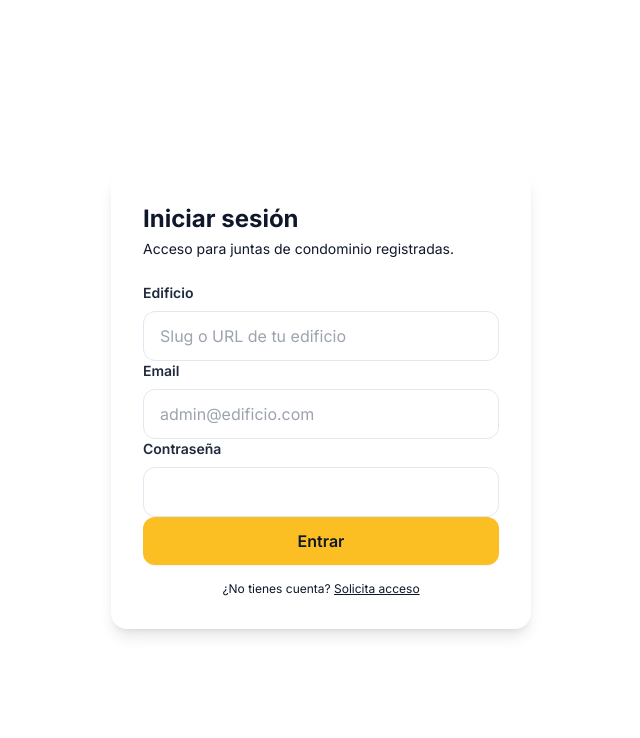
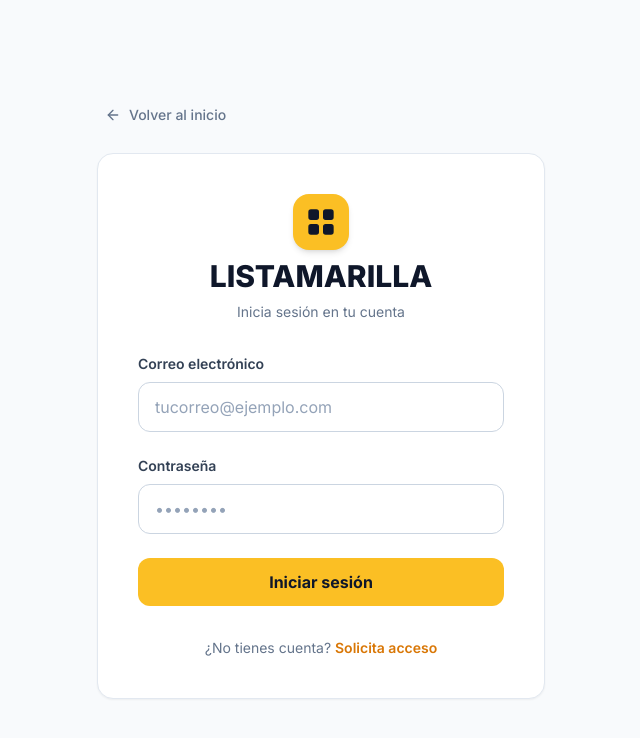
Before and after one commit to tavoidkk/listamarilla, a Next.js app: page /login in a window 1280 px wide. Shown: the top 738 px of the page, without its empty margins (319-959 px from the left). Built offline with nearby package versions, Linux system fonts and the light colour scheme; no server answers.

Commit message:
feat(login): redesigned login page + post-login redirect action

```diff
--- /dev/null
+++ b/src/app/(marketing)/login/actions.ts
@@ -0,0 +1,46 @@
+"use server";
+
+import { createClient } from "@/lib/supabase/server";
+import { createServiceClient } from "@/lib/supabase/service";
+
+/**
+ * Devuelve la ruta a la que debe ir el usuario autenticado tras iniciar sesión
+ * desde el login del landing:
+ *  - Platform owner → /superadmin
+ *  - Administrador de condominio → /o/{slug}/panel (su organización)
+ *  - Sin membresía → /solicitar
+ */
+export async function resolvePostLoginDestination(): Promise<string> {
+  const supabase = await createClient();
+  const {
+    data: { user },
+  } = await supabase.auth.getUser();
+
+  if (!user) return "/login";
+
+  if (user.app_metadata?.is_platform_owner === true) {
+    return "/superadmin";
+  }
+
+  const svc = createServiceClient();
+
+  const { data: membership } = await svc
+    .from("memberships")
+    .select("org:organizations(slug)")
+    .eq("user_id", user.id)
+    .eq("role", "condo_admin")
+    .eq("status", "active")
+    .maybeSingle();
+
+  const slug =
+    membership &&
+    typeof membership.org === "object" &&
+    membership.org !== null &&
+    "slug" in membership.org
+      ? (membership.org as { slug: string }).slug
+      : null;
+
+  if (!slug) return "/solicitar";
+
+  return `/o/${slug}/panel`;
+}
--- a/src/app/(marketing)/login/page.tsx
+++ b/src/app/(marketing)/login/page.tsx
@@ -1,27 +1,185 @@
+'use client';
+
+import { useState, useTransition } from 'react';
 import Link from "next/link";
-import { Field } from "@/components/ui/Field";
-import { Button } from "@/components/ui/Button";
-import { ToastContainer } from "@/components/ui/Toast";
+import { useRouter } from "next/navigation";
+import { ArrowLeft, AlertCircle } from "lucide-react";
+import { createClient } from "@/lib/supabase/client";
+import { resolvePostLoginDestination } from "./actions";
 
 export default function MarketingLoginPage() {
+  const router = useRouter();
+  const [loading, setLoading] = useState(false);
+  const [error, setError] = useState('');
+  const [, startTransition] = useTransition();
+
+  const handleSubmit = async (e: React.FormEvent<HTMLFormElement>) => {
+    e.preventDefault();
+    setError('');
+    setLoading(true);
+
+    const formData = new FormData(e.currentTarget);
+    const email = (formData.get('email') as string ?? '').trim();
+    const password = formData.get('password') as string ?? '';
+
+    if (!email || !password) {
+      setError('Por favor ingresa tu correo y contraseña.');
+      setLoading(false);
+      return;
+    }
+
+    try {
+      const supabase = createClient();
+      const { data, error: authError } = await supabase.auth.signInWithPassword({
+        email,
+        password,
+      });
+
+      if (authError) {
+        if (authError.message.toLowerCase().includes('invalid login credentials')) {
+          setError('Correo o contraseña incorrectos.');
+        } else if (authError.message.toLowerCase().includes('email not confirmed')) {
+          setError('Debes confirmar tu correo electrónico antes de iniciar sesión.');
+        } else if (authError.message.toLowerCase().includes('rate limit')) {
+          setError('Demasiados intentos. Espera unos minutos e inténtalo de nuevo.');
+        } else {
+          setError(authError.message || 'No se pudo iniciar sesión. Inténtalo de nuevo.');
+        }
+        setLoading(false);
+        return;
+      }
+
+      const user = data?.user;
+      if (!user) {
+        setError('No se pudo obtener la información del usuario.');
+        setLoading(false);
+        return;
+      }
+
+      startTransition(async () => {
+        try {
+          const destination = await resolvePostLoginDestination();
+          router.replace(destination);
+        } catch (err) {
+          console.error('Login redirect error:', err);
+          router.replace('/');
+        }
+      });
+    } catch (err) {
+      console.error('Login error:', err);
+      setError('Ocurrió un error inesperado. Inténtalo de nuevo.');
+      setLoading(false);
+    }
+  };
+
   return (
-    <div className="bg-app-overlay flex min-h-screen items-center justify-center px-4 py-8">
-      <ToastContainer />
-      <form className="app-shell w-full max-w-[420px] rounded-2xl bg-white p-8 shadow-lg">
-        <h1 className="mb-1 text-2xl font-bold">Iniciar sesión</h1>
-        <p className="mb-6 text-sm text-[color:var(--color-text-secondary)]">
-          Acceso para juntas de condominio registradas.
-        </p>
-        <Field id="org" name="org" label="Edificio" placeholder="Slug o URL de tu edificio" required />
-        <Field id="email" name="email" type="email" label="Email" placeholder="admin@edificio.com" required />
-        <Field id="password" name="password" type="password" label="Contraseña" required />
-        <Button type="submit" variant="primary" size="lg" fullWidth>
-          Entrar
-        </Button>
-        <p className="mt-4 text-center text-xs text-[color:var(--color-text-muted)]">
-          ¿No tienes cuenta? <Link href="/solicitar" className="text-[color:var(--color-primary)] underline">Solicita acceso</Link>
-        </p>
-      </form>
+    <div className="min-h-screen flex items-center justify-center bg-slate-50 px-4 selection:bg-amber-300 selection:text-slate-900">
+      <div className="w-full max-w-md space-y-6">
+
+        <Link
+          href="/"
+          className="inline-flex items-center gap-2 text-sm font-medium text-slate-500 transition-colors hover:text-slate-900 focus:outline-none focus:ring-2 focus:ring-amber-400 rounded-lg px-2 py-1"
+        >
+          <ArrowLeft className="h-4 w-4" aria-hidden="true" />
+          Volver al inicio
+        </Link>
+
+        <div className="bg-white rounded-2xl p-10 border border-slate-200 shadow-sm w-full max-w-md space-y-8">
+
+          {/* Logo / Marca */}
+          <div className="text-center space-y-2">
+            <div className="mx-auto flex h-14 w-14 items-center justify-center rounded-2xl bg-amber-400 shadow-md">
+              <svg className="h-8 w-8 text-slate-900" fill="none" stroke="currentColor" viewBox="0 0 24 24" aria-hidden="true">
+                <rect x="3" y="3" width="7" height="7" rx="1.5" fill="currentColor" />
+                <rect x="14" y="3" width="7" height="7" rx="1.5" fill="currentColor" />
+                <rect x="3" y="14" width="7" height="7" rx="1.5" fill="currentColor" />
+                <rect x="14" y="14" width="7" height="7" rx="1.5" fill="currentColor" />
+              </svg>
+            </div>
+            <h1 className="text-3xl font-extrabold text-slate-900">LISTAMARILLA</h1>
+            <p className="text-slate-500 text-sm">Inicia sesión en tu cuenta</p>
+          </div>
+
+          {/* Formulario */}
+          <form onSubmit={handleSubmit} className="space-y-6" noValidate>
+
+            {/* Mensaje de error */}
+            {error ? (
+              <div
+                role="alert"
+                aria-live="polite"
+                className="flex items-start gap-2.5 rounded-xl border border-red-200 bg-red-50 p-3.5 text-sm text-red-700 animate-fade-in-up"
+              >
+                <AlertCircle className="h-4 w-4 flex-shrink-0 mt-0.5 text-red-600" aria-hidden="true" />
+                <span className="leading-relaxed">{error}</span>
+              </div>
+            ) : null}
+
+            {/* Campo Email — JSX directo */}
+            <div className="space-y-2">
+              <label htmlFor="email" className="block text-sm font-semibold text-slate-700">
+                Correo electrónico
+              </label>
+              <input
+                id="email"
+                name="email"
+                type="email"
+                placeholder="tucorreo@ejemplo.com"
+                required
+                autoComplete="email"
+                disabled={loading}
+                className="w-full rounded-xl border border-slate-300 px-4 py-3 text-slate-900 placeholder-slate-400 focus:outline-none focus:ring-2 focus:ring-amber-400 focus:border-transparent transition disabled:opacity-60 disabled:cursor-not-allowed"
+              />
+            </div>
+
+            {/* Campo Contraseña — JSX directo */}
+            <div className="space-y-2">
+              <label htmlFor="password" className="block text-sm font-semibold text-slate-700">
+                Contraseña
+              </label>
+              <input
+                id="password"
+                name="password"
+                type="password"
+                placeholder="••••••••"
+                required
+                autoComplete="current-password"
+                disabled={loading}
+                className="w-full rounded-xl border border-slate-300 px-4 py-3 text-slate-900 placeholder-slate-400 focus:outline-none focus:ring-2 focus:ring-amber-400 focus:border-transparent transition disabled:opacity-60 disabled:cursor-not-allowed"
+              />
+            </div>
+
+            {/* Botón Submit */}
+            <button
+              type="submit"
+              disabled={loading}
+              className="w-full bg-amber-400 hover:bg-amber-500 text-slate-900 font-bold py-3 px-6 rounded-xl transition-colors duration-200 flex items-center justify-center gap-2 disabled:opacity-60 disabled:cursor-not-allowed active:scale-95 focus:outline-none focus:ring-2 focus:ring-amber-400 focus:ring-offset-2"
+            >
+              {loading ? (
+                <>
+                  <span
+                    className="inline-block h-5 w-5 animate-spin rounded-full border-2 border-slate-900 border-t-transparent"
+                    aria-hidden="true"
+                  />
+                  <span>Iniciando sesión...</span>
+                </>
+              ) : (
+                'Iniciar sesión'
+              )}
+            </button>
+
+          </form>
+
+          {/* Link de registro */}
+          <p className="text-center text-sm text-slate-500">
+            ¿No tienes cuenta?{' '}
+            <Link href="/solicitar" className="font-semibold text-amber-600 hover:underline">
+              Solicita acceso
+            </Link>
+          </p>
+
+        </div>
+      </div>
     </div>
   );
 }
```
